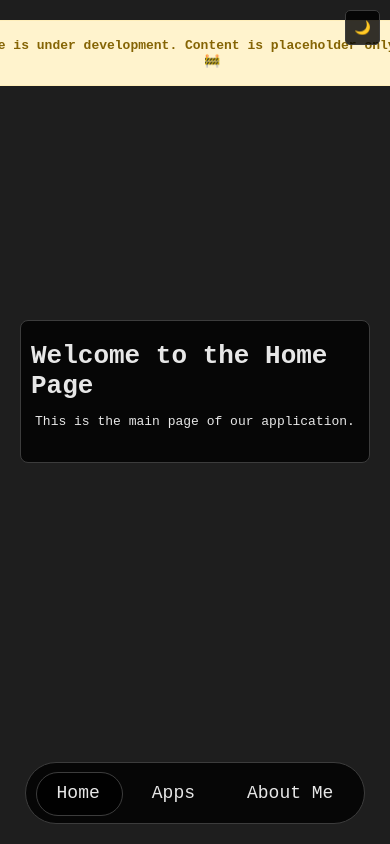
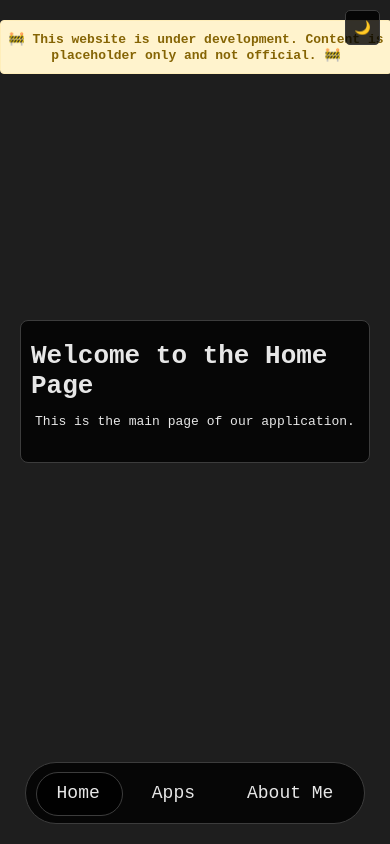
Before and after one commit to Itszipzon/portfolio, a React (Create React App) app: page / in a window 390 px wide. Built offline with nearby package versions, Linux system fonts and the light colour scheme.

Commit message:
Scaling for dev alert

```diff
--- a/src/App.css
+++ b/src/App.css
@@ -114,12 +114,21 @@
   left: calc(50% - 655.8px/2);
   background-color: #fff3cd;
   color: #856404;
-  padding: 1rem;
+  padding: 10px 5px;
   border: 1px solid #ffeeba;
   text-align: center;
   font-weight: bold;
   border-radius: 4px;
   margin-bottom: 1.5rem;
-  width: 655.8px;
+  width: 100%;
+  max-width: 655.8px;
   z-index: 2;
 }
+
+@media screen and (max-width: 655px) {
+  .dev-warning-banner {
+    left: 0;
+    width: calc(100% - 10px);
+  }
+
+}
```
